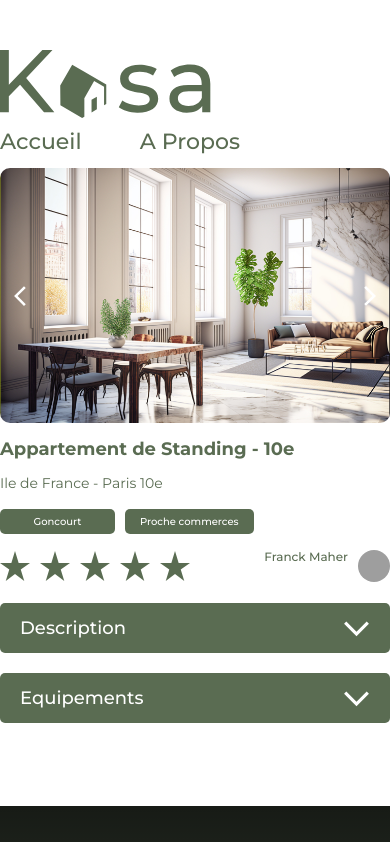
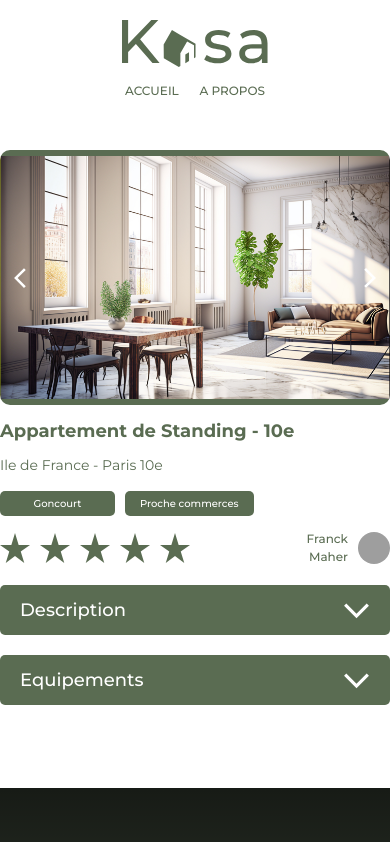
Before and after one commit to ask0ldd/Angular-SPA, an Angular app: page /rental/0979876d in a window 390 px wide. Shown: the top 842 px of the page. Built offline with nearby package versions, Linux system fonts and the light colour scheme; grey boxes are pictures that could not be loaded.

Commit message:
rental details > design upd

```diff
--- a/src/app/app.component.css
+++ b/src/app/app.component.css
@@ -61,6 +61,35 @@ a.active-link {
   text-underline-offset: 5px;
 }
 
+@media screen and (max-width: 550px) {
+  header {
+    margin-top: 20px;
+    height: 47px;
+  }
+  nav ul li {
+    font-size: 12px;
+    text-transform: uppercase;
+  }
+
+  nav ul {
+    width: 140px;
+  }
+
+  header img {
+    height: 47px;
+    width: fit-content;
+  }
+}
+
+@media screen and (max-width: 400px) {
+  header {
+    flex-direction: column;
+    flex-wrap: nowrap;
+    height: 80px;
+    align-items: center;
+  }
+}
+
 /* footer */
 
 footer {
--- a/src/app/page404/page404.component.html
+++ b/src/app/page404/page404.component.html
@@ -1,5 +1,5 @@
 <main data-testid="main404" id="main-404">
     <h1 id="h404">404</h1>
     <p id="p404">Oups! La page que vous demandez n'existe pas.</p>
-    <p id="back">Retourner sur la page d’accueil</p>
+    <p id="back"><a routerLink="/">Retourner sur la page d’accueil</a></p>
 </main>
--- a/src/app/rentals/rental-details/rental-details.component.css
+++ b/src/app/rentals/rental-details/rental-details.component.css
@@ -27,6 +27,8 @@
   width: 100%;
   height: 100%;
   object-fit: cover;
+  border-bottom: 6px solid #5a6c52;
+  border-top: 6px solid #5a6c52;
 }
 
 .buttons-container {
--- a/src/app/rentals/rental-details/rental-details.component.html
+++ b/src/app/rentals/rental-details/rental-details.component.html
@@ -17,7 +17,7 @@
         </div>
         <div id="ownerNratings">
             <div class="hostContainer">
-                <p>{{rentalOwner.firstname}}<br><br>{{rentalOwner.lastname}}</p>
+                <p>{{rentalOwner.firstname}}<br>{{rentalOwner.lastname}}</p>
                 <img src={{activeRental.host.picture}} alt="host portrait" />
             </div>
             <div class="starsContainer">
--- a/src/app/rentals/rental-details/rental-details.component.ts
+++ b/src/app/rentals/rental-details/rental-details.component.ts
@@ -34,7 +34,7 @@ export class RentalDetailsComponent implements OnInit {
       this.router.navigateByUrl('/404')
       return
     }
-    this.rentalOwner = {firstname : this.activeRental.host.name.split('0')[0], lastname : this.activeRental.host.name.split('0')[1]}
+    this.rentalOwner = {firstname : this.activeRental.host.name.split(' ')[0], lastname : this.activeRental.host.name.split(' ')[1]}
     this.activeRentalRating = parseInt(this.activeRental.rating)
   }
 
```
